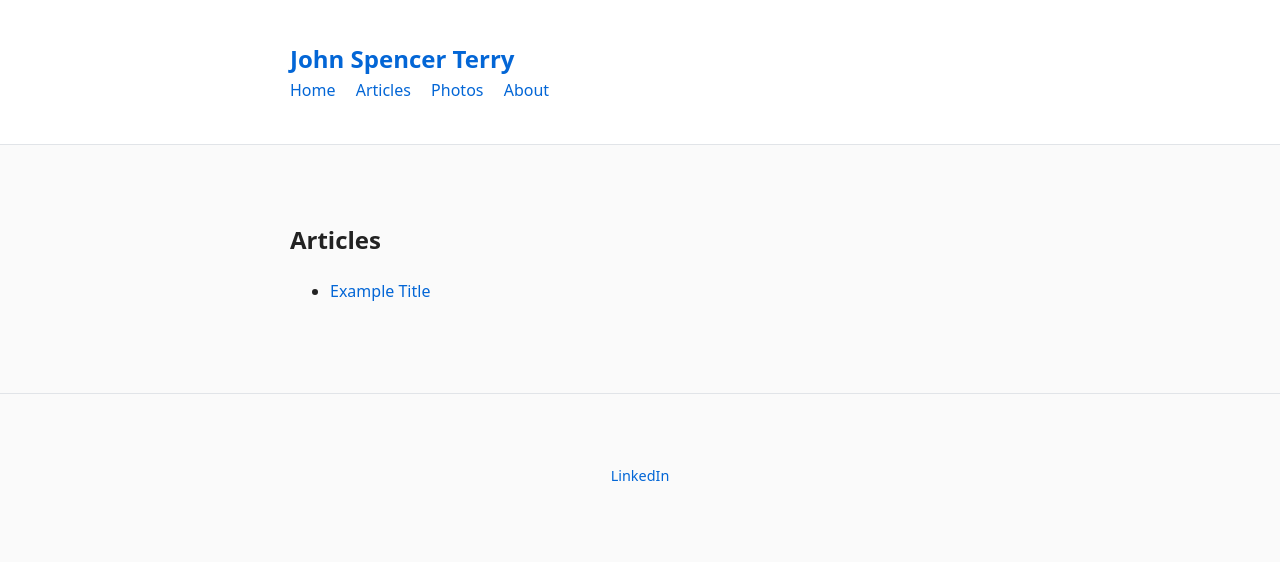
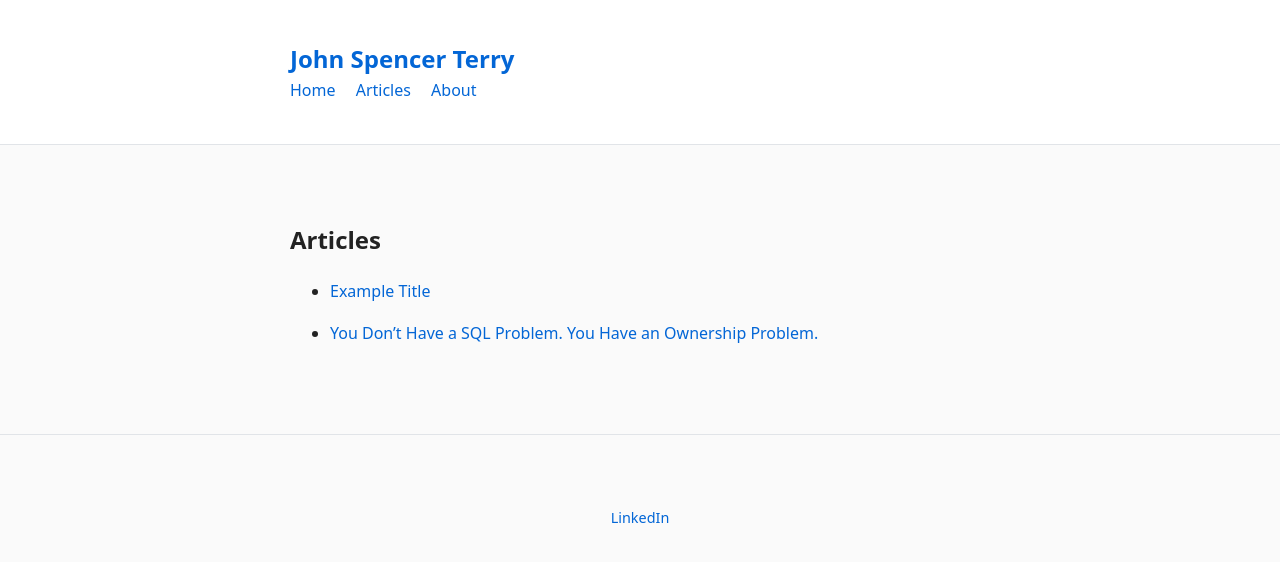
Before and after one commit to JohnSpencerTerry/wb, a Jekyll site: the page built from articles.md, in a window 1280 px wide. Shown: the top 562 px of the page. Built offline with Jekyll 4.4.1, drawn with Linux system fonts in a browser that asks for light colours; some of the changed lines change nothing that is shown.

Commit message:
add article

```diff
--- /dev/null
+++ b/_articles/sql-ownership-problem.md
@@ -0,0 +1,51 @@
+---
+layout: default
+title: "You Don't Have a SQL Problem. You Have an Ownership Problem."
+date: 2026-05-07
+---
+
+Priya can tell you the history of how Clarafield's transformation layer got the way it is. She helped build part of it during the early Clarafield days when getting customers and continuing to exist was the most pressing matter.
+
+In the early days, the pattern made sense. An analyst needed a number, so they wrote a script and pushed the result to a table in Postgres. It worked. Then another analyst needed a slightly different version of the same number, so they wrote another script. Then an engineer needed it in a pipeline, so they wrote it again. Everyone was just solving their immediate problem.
+
+Three years later, `member_quality_measures` exists in four places. They don't agree.
+
+When Marcus, Clarafield's analytics lead, says analysts should own the SQL, he's not wrong exactly. The analysts do own it — several of them, independently, with no shared definition of what the output is supposed to promise. That's the problem Priya is trying to name and can't quite articulate.
+
+She's not trying to start a turf war either. She's been here when a number gets questioned by a customer and the team has to spend several hectic days tracing it back through three notebooks and a stored procedure to figure out which version of the logic actually produced it.
+
+The question was never who should write the SQL. The question was really: Did anyone own what the SQL promised?
+
+## The real problem isn't the technology
+
+Clarafield's stack isn't unusual. Most data teams at a certain age have some version of this: ingestion code in one place, transformation logic scattered across notebooks and scripts and stored procedures, results persisted somewhere shared that everyone reads but nobody fully owns. The specific tools change — pandas or PySpark, Postgres or S3 — but the dysfunction is the same.
+
+The instinct when you see this is to blame the tools. If we were just using the right technology, the thinking goes, this wouldn't have happened. But Priya knows better. She's seen clean tools produce messy systems and messy tools produce pipelines that ran reliably for years. The tools aren't the problem. The problem is that nobody ever decided what the transformation layer was supposed to be — who it served, what it promised, and how you'd know if it broke.
+
+That's an architectural decision most new teams skip because in the early days, the cost is invisible.
+
+## When the cost becomes visible
+
+Devon, Clarafield's new data scientist, joined from a fintech background. He's good at building models. What he kept running into at Clarafield wasn't a modeling problem — it was that he couldn't trust the features he was training on.
+
+He'd pull `fct_member_quality_measures` for a care gap model, the model would look reasonable in development, and then something downstream wouldn't match. An audit report. A number a stakeholder questioned. He'd bring it to Priya as a pipeline problem. Priya would dig in and find that the issue wasn't in ingestion — the raw data was fine. It was somewhere in the transformation layer, in logic that existed in three places and had quietly diverged.
+
+The damage was always silent until it wasn't. The pipeline didn't fail. The model trained. The report generated. Everything looked like it was working right up until someone asked a hard question about a specific number.
+
+That's the worst kind of bug to have in a data system. A pipeline that crashes is easy to fix. A pipeline that produces plausible wrong answers for months is the one that erodes trust in the entire platform.
+
+## What owning the promise actually means
+
+The argument between Priya and Marcus ends when they both look at the `member_quality_measures` situation. Marcus isn't wrong that analysts should write SQL. Priya isn't wrong that uncoordinated SQL ownership is how you end up here. They're both right, and the system is still broken. That's what finally moves the conversation forward — not one of them convincing the other, but both of them agreeing that the question of who writes the SQL is less important than the question of whether anyone can stand behind what it produces.
+
+Marcus's SQL is good. That was never the issue. The issue was that there was no single place where the definition lived, no test that would catch it if the logic drifted, and no way to trace a number back to the code that produced it without days of archaeology.
+
+Owning the promise means something specific: there is one definition, it lives in one place, it has tests that enforce what it's supposed to produce, and anyone can trace a number back to the logic that generated it. Those are the requirements. Not a specific tool, not a specific team. A discipline — and the decision to treat the transformation layer as something with consumers and contracts, not a collection of scripts that happen to produce the right answer most of the time.
+
+The harder part is cultural. You can adopt the best tooling available and still end up with four versions of `member_quality_measures` if the team hasn't agreed on what the transformation layer is supposed to be. Marcus writing excellent SQL in isolation isn't the problem. Marcus writing excellent SQL with no shared contract, no tests, and no traceable lineage is. Those are solvable problems. But solving them requires agreeing they're problems first.
+
+Priya knows this because she built the scripts. She knows exactly how reasonable each individual decision felt at the time, and she knows exactly what three years of reasonable individual decisions produces.
+
+## What comes next
+
+Once you've agreed on the problem — one definition, one place, testable, traceable — the next question is what that actually looks like inside a real stack. How do you structure the transformation layer so models build on each other cleanly? Where do the contracts live? How does it fit into an orchestration layer that isn't going anywhere?
--- a/_layouts/default.html
+++ b/_layouts/default.html
@@ -16,7 +16,7 @@
       <nav>
         <a href="/">Home</a>
         <a href="/articles/">Articles</a>
-        <a href="/photos/">Photos</a>
+        <!-- <a href="/photos/">Photos</a> -->
         <a href="/about/">About</a>
       </nav>
     </div>
@@ -24,6 +24,9 @@
 
   <main class="container">
     <h2>{{ page.title }}</h2>
+    {% if page.date %}
+      <p class="post-date"><span class="badge">Published {{ page.date | date: "%B %-d, %Y" }}</span></p>
+    {% endif %}
     {{ content }}
   </main>
 
--- a/assets/style.css
+++ b/assets/style.css
@@ -39,6 +39,22 @@ body {
     font-weight: 500;
   }
 
+  .post-date {
+    margin: -0.5rem 0 1.5rem;
+  }
+
+  .badge {
+    display: inline-block;
+    padding: 0.2rem 0.6rem;
+    background: #eef2f7;
+    color: #555;
+    border: 1px solid #d8dee5;
+    border-radius: 999px;
+    font-size: 0.8rem;
+    font-weight: 500;
+    letter-spacing: 0.01em;
+  }
+
   .site-footer {
     text-align: center;
     color: #666;
```
Also changed, not shown: 1 other file.
